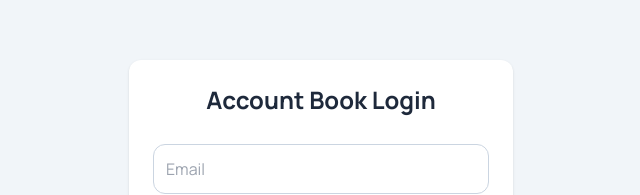
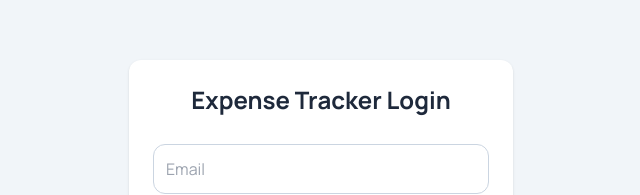
Before and after one commit to aiuseloginmail/ExpenseTracker, a plain HTML site: page index.html in a window 1280 px wide. Shown: the part 139-334 px from the top of the page, without its empty margins (319-959 px from the left). Drawn offline with nearby package versions, Linux system fonts and the light colour scheme; no server answers.

Commit message:
Update index.html

```diff
--- a/index.html
+++ b/index.html
@@ -25,7 +25,7 @@
 <!-- ================= AUTH SECTION (LOGIN / SIGNUP) ================= -->
 <div id="authSection" class="min-h-screen flex items-center justify-center bg-slate-100">
   <div class="bg-white p-6 rounded-xl shadow w-full max-w-sm">
-    <h2 class="text-2xl font-bold mb-4 text-center">Account Book Login</h2>
+    <h2 class="text-2xl font-bold mb-4 text-center">Expense Tracker Login</h2>
 
     <input
       id="emailInput"
```
